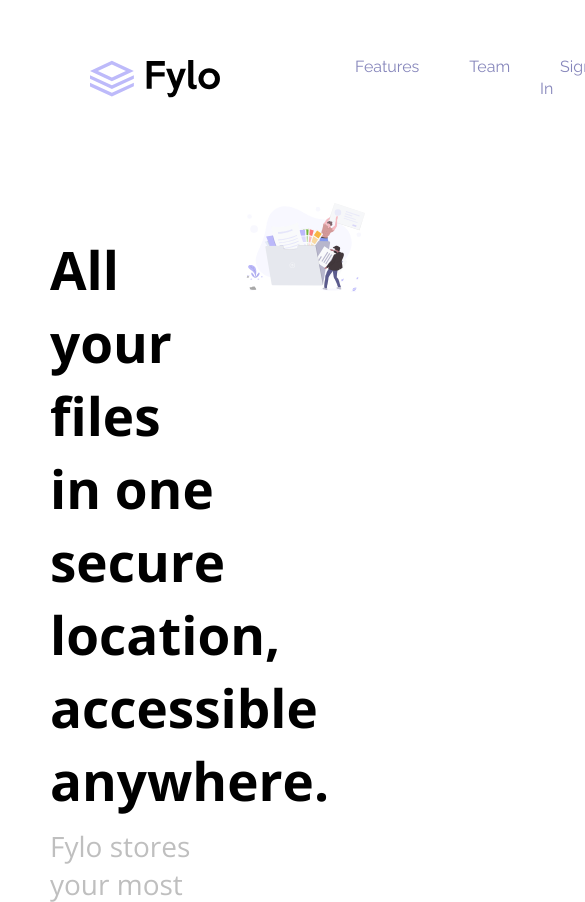
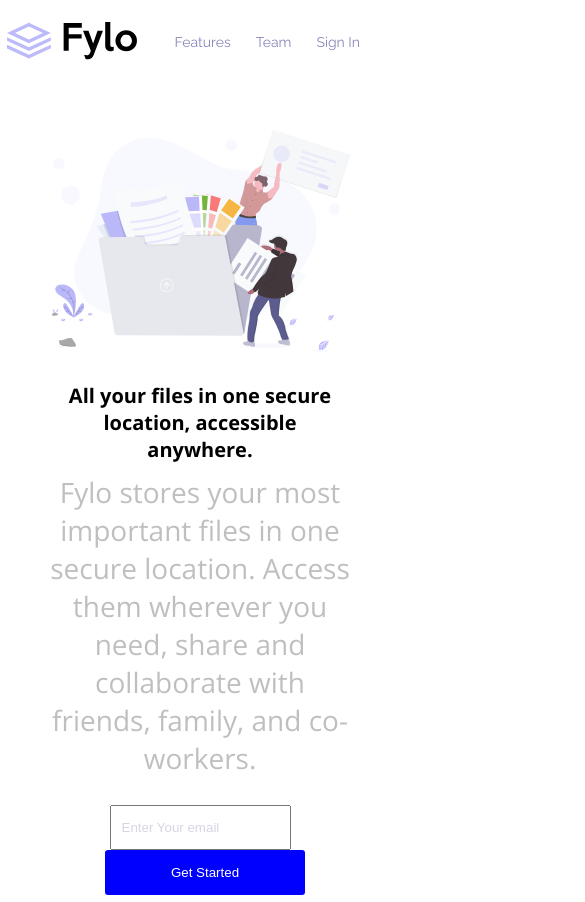
Before and after one commit to INDABOT/FYLO, a plain HTML site: page index.html in a window 390 px wide. Shown: the top 902 px of the page, 585 px wide, since content can reach past the window. Drawn offline with nearby package versions, Linux system fonts and the light colour scheme; a web font is replaced by a local one.

Commit message:
start media query

```diff
--- a/index.html
+++ b/index.html
@@ -35,10 +35,10 @@
   </head>
   <body>
     <header>
-      <div>
+      <div class="logo-container">
         <img class="logo" src="./images/logo.svg" alt="" />
       </div>
-      <nav>
+      <nav class="top-nav">
         <ul>
           <li><a href="">Features</a></li>
           <li><a href="">Team</a></li>
@@ -141,16 +141,16 @@
           >
         </div>
         <ul>
-          <li>About Us</li>
-          <li>Jobs</li>
-          <li>Press</li>
-          <li>Blog</li>
+          <li><a href="">About Us</a></li>
+          <li><a href="">Jobs</a></li>
+          <li><a href="">Press</a></li>
+          <li><a href="">Blog</a></li>
         </ul>
         <ul>
-          <li>Contact Us</li>
-          <li>Terms</li>
-          <li>Privacy</li>
-        </ul>
+          <li><a href="">Contact Us</a></li>
+          <li><a href="">Terms</a></li>
+          <li><a href="">Privacy</a></li>
+       </ul>
         <div class="socials">
           <a href="#"><i class="fa-brands fa-facebook"></i></a>
           <a href="#"><i class="fa-brands fa-twitter"></i></a>
--- a/styles.css
+++ b/styles.css
@@ -70,6 +70,9 @@ button {
   border: none;
   color: #fff;
 }
+button:hover{
+  background-color: rgb(107,155,255);
+}
 .img-container {
   justify-content: center;
   display: flex;
@@ -106,6 +109,9 @@ p > a {
   color: hsl(170, 45%, 43%);
   text-decoration: underline;
   margin: 0;
+}
+p > a:hover {
+  color: rgb(155,226,215);
 }
 p > a > img {
   width: 30px;
@@ -218,6 +224,12 @@ li{
   list-style-type: none;
   margin: 5px;
 }
+.ft-container > ul li a{
+  color: #fff;
+}
+.ft-container > ul li a:hover {
+  color: rgb(121,129,193);
+}
 
 .socials{
   padding-top: 10px;
@@ -226,6 +238,13 @@ li{
 }
 .socials a{
   margin: 5px;
+}
+i{
+  width: 30px;
+}
+
+.socials a:hover{
+  color: rgb(106,152,255);
 }
 .ft-container{
   padding-left: 50px;
@@ -238,3 +257,65 @@ li{
 .ft-container >ul, .socials{
   margin-top: 65px;
 }
+
+@media only screen and (max-width: 406px){
+
+  header{
+    height: 50px;
+    margin-left: 5px;
+    display: flex;
+    justify-content: space-between;
+  }
+  .logo-container{
+    text-align: center;
+    margin: 2px;
+    width: 100px;
+  }
+  .logo{
+    margin:0;
+  }
+  .top-nav{
+    justify-content: space-between;
+  }
+  .top-nav ul {
+    margin: 10px;
+    display: flex;
+    flex-wrap: wrap;
+    justify-content: space-between;
+  }
+
+  .top-nav li {
+    margin:0;
+  }
+
+  .top-nav ul li a:last-child{
+    margin-right: 20px;
+  }
+  .top-nav ul li a{
+    margin: 5px;
+    font-size: 14px;
+    margin-top: -20px;
+  }
+
+
+  h1{
+    font-size: 20px;
+
+  }
+
+  .top-container{
+    display: flex;
+    flex-direction: column-reverse;
+  }
+  .section-one{
+    text-align: center;
+    width: 300px;
+    justify-content: center;
+  }
+  .img-container{
+    justify-content: center;
+  }
+  .img-container >img{
+    width: 100%;
+  }
+}
```
